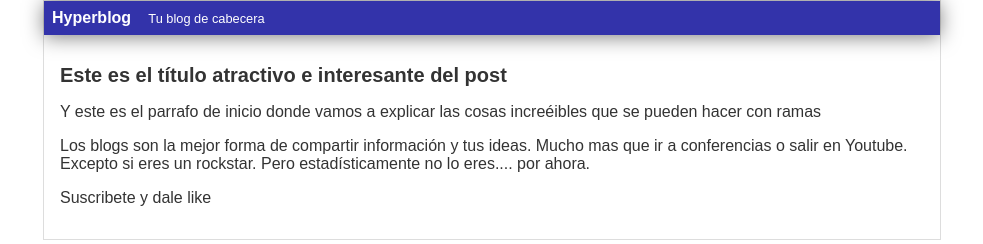
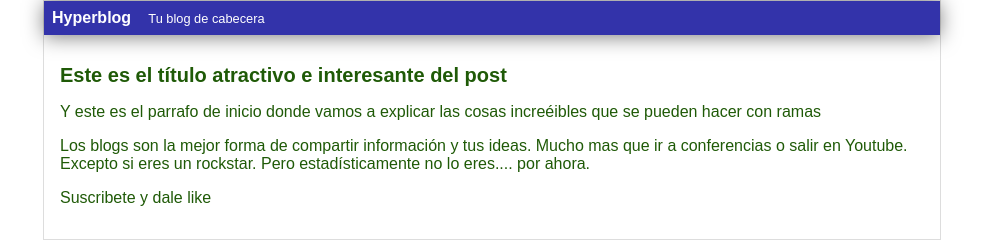
Before and after one commit to D0nlist4r/origen, a plain HTML site: page Ppost/index.html in a window 1280 px wide. Shown: the whole page, without its empty margins (148-1131 px from the left). Drawn offline with Linux system fonts and the light colour scheme.

Commit message:
mirar nuevo conflictos

```diff
--- a/Ppost/Css/estilos.css
+++ b/Ppost/Css/estilos.css
@@ -1,6 +1,6 @@
 body
 {
-    color: #333;
+    color: rgb(31, 90, 7);
     text-align: center;
     font-family: Arial;
     font-size: 16px;
--- a/Ppost/index.html
+++ b/Ppost/index.html
@@ -1,6 +1,6 @@
 <html>
     <head>
-        <title>El titulo del post</title>
+        <title>El titulo del internet of things</title>
         <link rel="stylesheet" href="css/estilos.css" />
     </head>
     <body>
```
